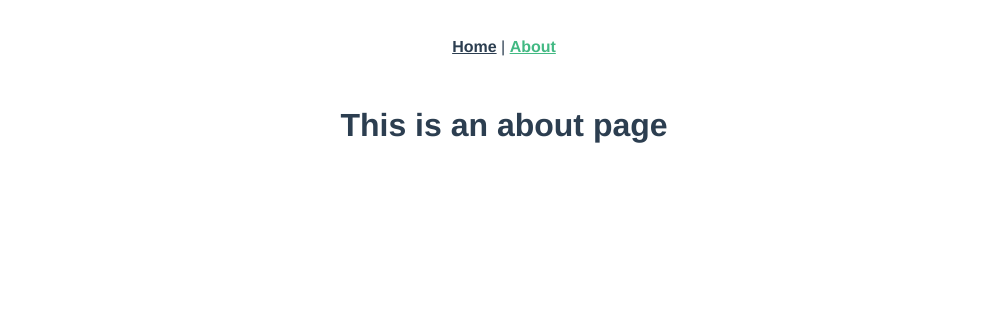
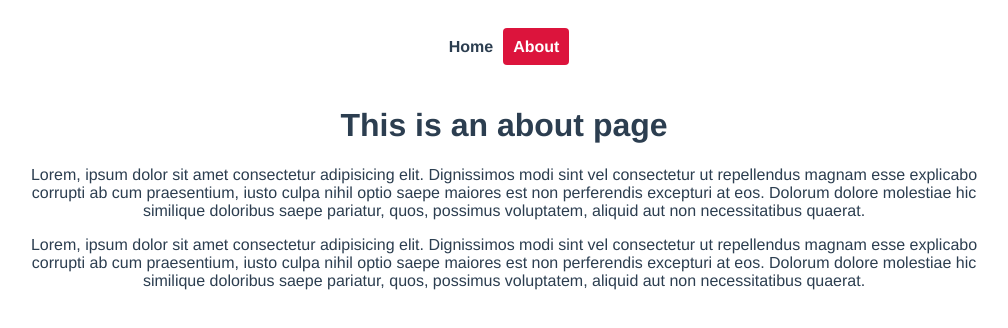
Before and after one commit to LinhKH/reaction-timer, a Vue app: page /about in a window 1280 px wide. Shown: the top 328 px of the page, without its empty margins (136-1144 px from the left). Built offline with nearby package versions, Linux system fonts and the light colour scheme.

Commit message:
Router Links

```diff
--- a/src/App.vue
+++ b/src/App.vue
@@ -1,7 +1,8 @@
 <template>
     <div id="nav">
-        <router-link to="/">Home</router-link> |
+        <router-link to="/">Home</router-link>
         <router-link to="/about">About</router-link>
+        <!-- <a href="/">Home (anchor tag)</a> -->
     </div>
     <router-view />
 </template>
@@ -13,6 +14,8 @@
     -moz-osx-font-smoothing: grayscale;
     text-align: center;
     color: #2c3e50;
+    max-width: 960px;
+    margin: 0 auto;
 }
 
 #nav {
@@ -22,9 +25,13 @@
 #nav a {
     font-weight: bold;
     color: #2c3e50;
+    text-decoration: none;
+    padding: 10px;
+    border-radius: 4px;
 }
 
 #nav a.router-link-exact-active {
-    color: #42b983;
+    color: white;
+    background: crimson;
 }
 </style>
--- a/src/views/About.vue
+++ b/src/views/About.vue
@@ -1,5 +1,12 @@
 <template>
     <div class="about">
         <h1>This is an about page</h1>
-    </div>
-</template>
+        <p>Lorem, ipsum dolor sit amet consectetur adipisicing elit. Dignissimos modi sint vel consectetur ut repellendus
+            magnam esse explicabo corrupti ab cum praesentium, iusto culpa nihil optio saepe maiores est non perferendis
+            excepturi at eos. Dolorum dolore molestiae hic similique doloribus saepe pariatur, quos, possimus voluptatem,
+            aliquid aut non necessitatibus quaerat.</p>
+        <p>Lorem, ipsum dolor sit amet consectetur adipisicing elit. Dignissimos modi sint vel consectetur ut repellendus
+        magnam esse explicabo corrupti ab cum praesentium, iusto culpa nihil optio saepe maiores est non perferendis
+        excepturi at eos. Dolorum dolore molestiae hic similique doloribus saepe pariatur, quos, possimus voluptatem,
+        aliquid aut non necessitatibus quaerat.</p>
+</div></template>
--- a/src/views/Home.vue
+++ b/src/views/Home.vue
@@ -1,18 +1,20 @@
 <template>
     <div class="home">
-        <img alt="Vue logo" src="../assets/logo.png">
-        <HelloWorld msg="Welcome to Your Vue.js App" />
+        <h1>Homepage</h1>
+        <p>Lorem ipsum, dolor sit amet consectetur adipisicing elit. Nam, praesentium dolorum libero reprehenderit fugiat
+            exercitationem necessitatibus! Incidunt, eum. Aperiam facere magnam consectetur omnis molestiae vero. Placeat
+            illum animi deserunt in illo, amet perspiciatis corrupti ex quo aut, ducimus earum sapiente! Odio pariatur
+            facere voluptatibus libero magnam possimus quo voluptatum nobis.</p>
+        <p>Lorem ipsum, dolor sit amet consectetur adipisicing elit. Nam, praesentium dolorum libero reprehenderit fugiat
+            exercitationem necessitatibus! Incidunt, eum. Aperiam facere magnam consectetur omnis molestiae vero. Placeat
+            illum animi deserunt in illo, amet perspiciatis corrupti ex quo aut, ducimus earum sapiente! Odio pariatur
+            facere voluptatibus libero magnam possimus quo voluptatum nobis.</p>
     </div>
 </template>
 
 <script>
-// @ is an alias to /src
-import HelloWorld from '@/components/HelloWorld.vue'
-
 export default {
     name: 'Home',
-    components: {
-        HelloWorld
-    }
+    components: {}
 }
 </script>
```
